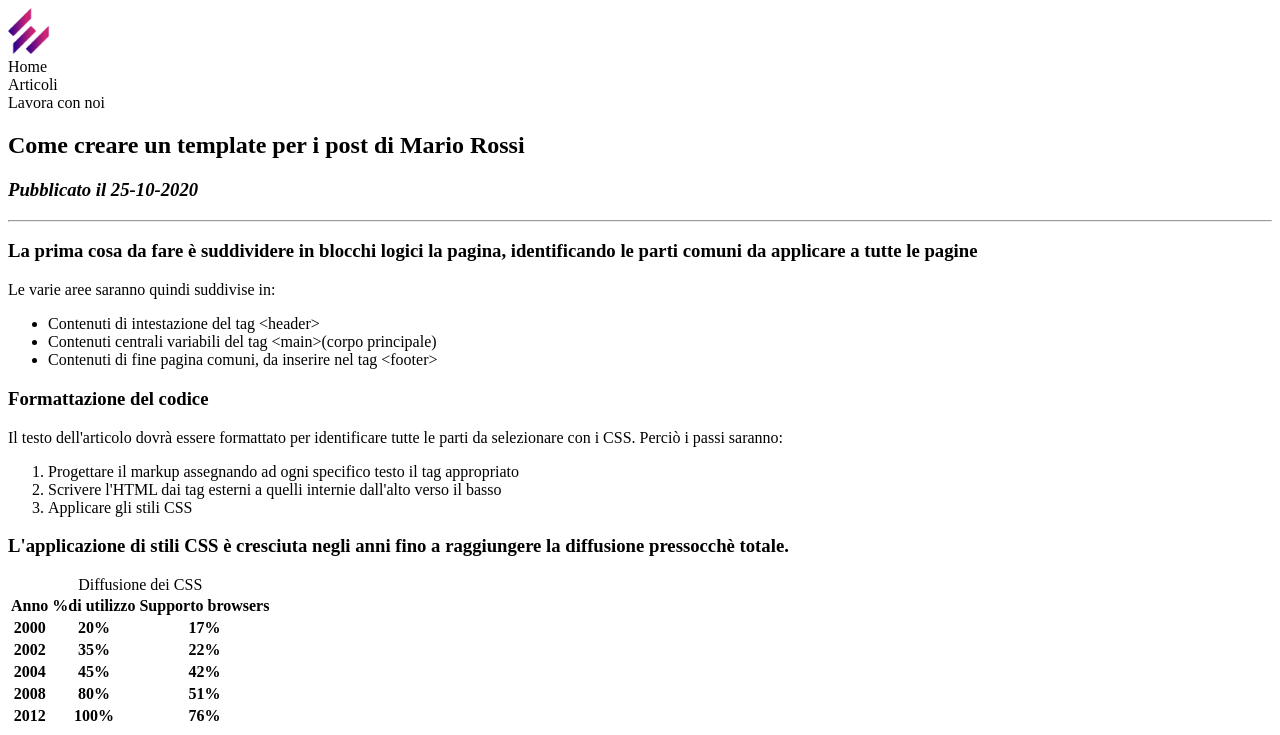
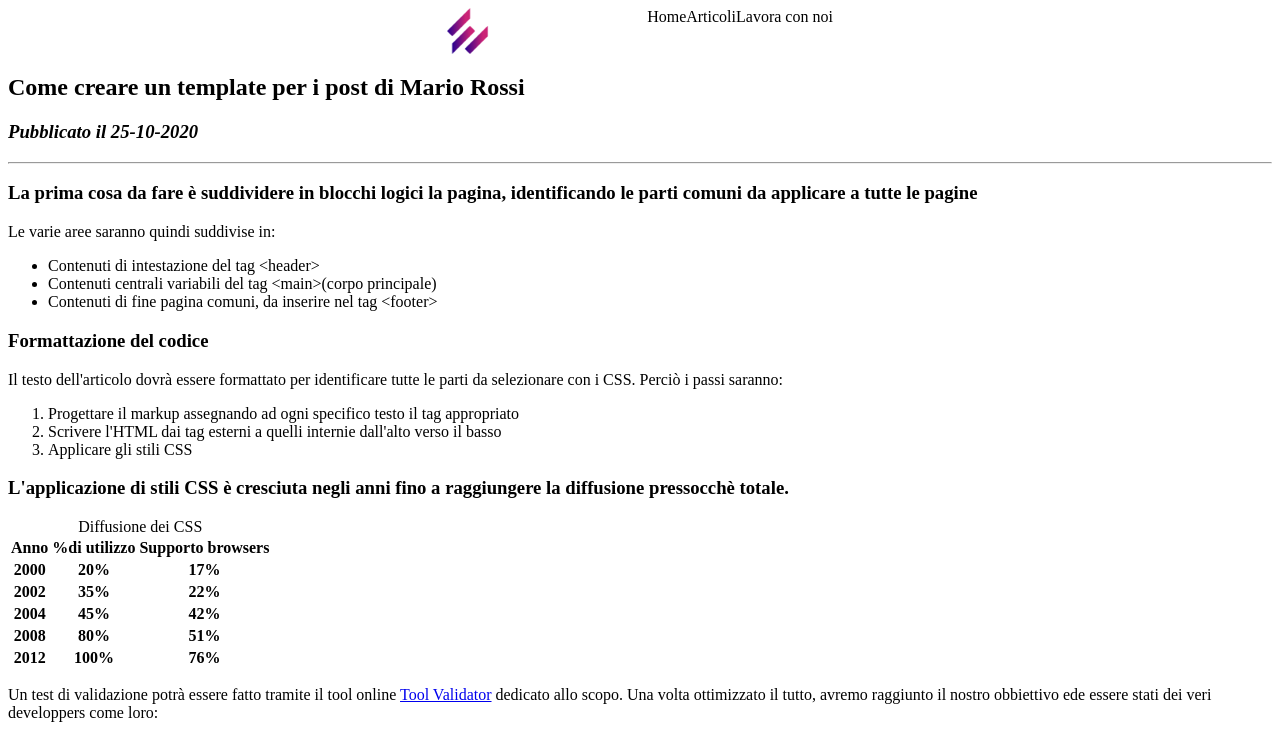
Before and after one commit to Cecchy2/u1d2, a plain HTML site: page index.html in a window 1280 px wide. Shown: the top 735 px of the page. Drawn offline with Linux system fonts and the light colour scheme.

Commit message:
Update index.html

```diff
--- a/index.html
+++ b/index.html
@@ -4,6 +4,13 @@
     <meta charset="UTF-8" />
     <meta name="viewport" content="width=device-width, initial-scale=1.0" />
     <title>Sviluppo di una pagina web - Blog Epicode</title>
+    <style>
+      header {
+        display: flex;
+        justify-content: center;
+        align-content: center;
+      }
+    </style>
   </head>
   <body>
     <container>
```
